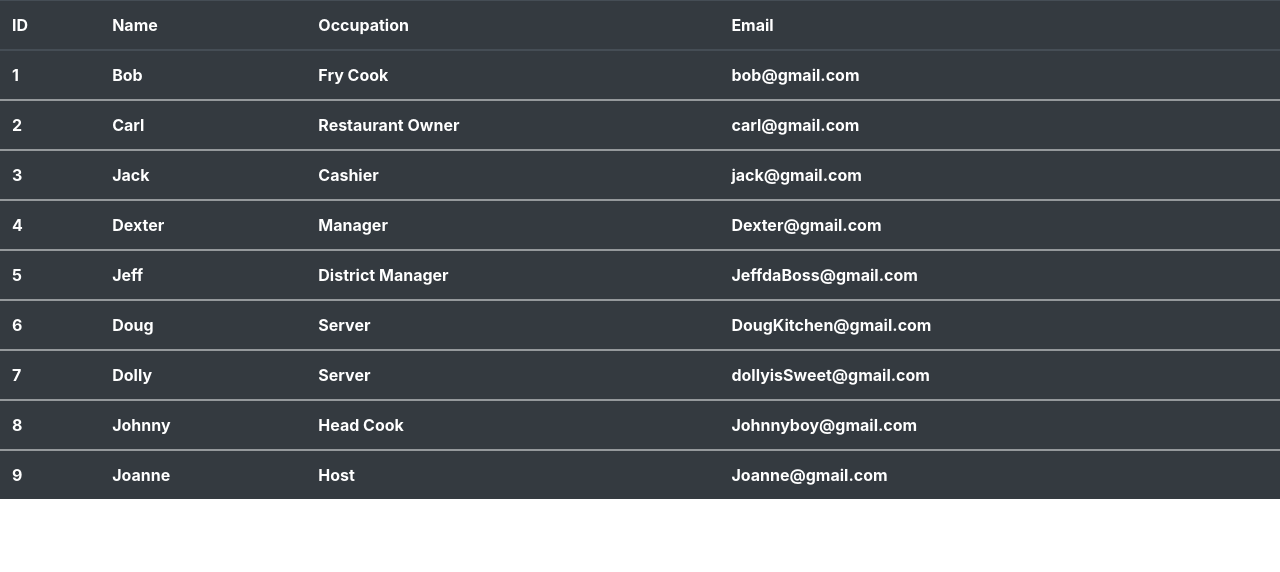
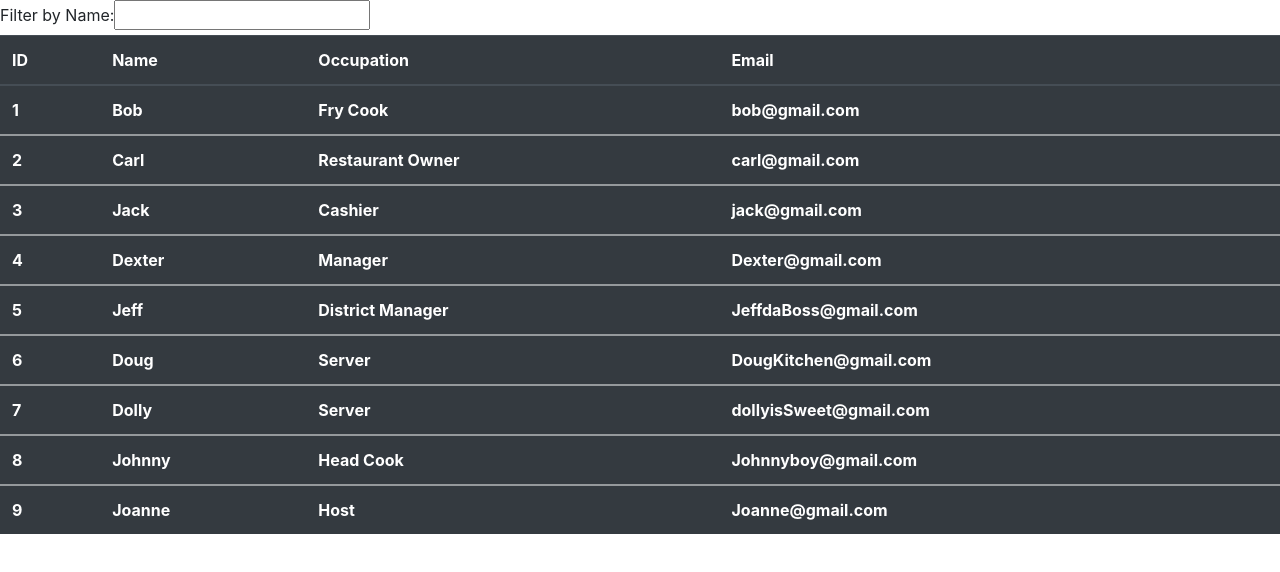
Before and after one commit to Moon-Ingenium/Employee-Directory, a React (Create React App) app in the folder employee-directory/: page / in a window 1280 px wide. Shown: the top 572 px of the page. Built offline with nearby package versions, Linux system fonts and the light colour scheme.

Commit message:
filter wip

```diff
--- a/employee-directory/src/App.js
+++ b/employee-directory/src/App.js
@@ -2,33 +2,40 @@ import React, { Component } from "react";
 import Table from "./components/Table";
 import Row from "./components/Row";
 import employees from "./employees.json";
+import FilterForm from "./components/FilterForm";
 
 class App extends Component {
   state = {
-    employees
-  };
-  // filter
-  employeeName = name => {
-    const employees = this.state.employees.filter(employee => employee.name);
-
-    this.setState({ employees });
+    employees,
+    name: '',
+    filteredEmployees: [...employees]
   };
 
+  handleChange = (e) => {
+    this.setState({
+      name: e.target.value,
+      filteredEmployees: this.state.employees.filter(employee => employee.name === e.target.value)
+    })
+
+  }
 
   render() {
-    return (
+    const employees = this.state.filteredEmployees || this.state.employees;
+    return (<div>
+      <FilterForm handleChange={this.handleChange} />
       <Table>
-        {this.state.employees.map(employee => (
+        {employees.map(employee => (
           <Row
 
             id={employee.id}
             name={employee.name}
             occupation={employee.occupation}
             location={employee.email}
-              />
-         ))}
+          />
+        ))}
 
       </Table>
+      </div>
     );
   }
 }
--- /dev/null
+++ b/employee-directory/src/components/FilterForm.js
@@ -0,0 +1,21 @@
+import React, { Component } from "react";
+class FilterForm extends Component {
+     state = {
+        name: ""
+      }
+
+
+
+      render() {
+        return (
+          <div>
+            <label htmlFor="filter">Filter by Name: </label>
+            <input type="text" id="filter"
+              value={this.state.name}
+              onChange={this.props.handleChange}/>
+          </div>
+          )
+      }
+
+    }
+    export default FilterForm
--- a/employee-directory/src/components/Table.js
+++ b/employee-directory/src/components/Table.js
@@ -6,14 +6,14 @@ function Table(props) {
             <thead>
 
                 <tr>
-                    <th scope ="col">ID</th>
+                    <th scope="col">ID</th>
                     <th scope="col">Name</th>
                     <th scope="col">Occupation</th>
                     <th scope="col">Email</th>
 
                 </tr>
             </thead>
-                {props.children}
+            {props.children}
         </table>
     );
 }
```
Also changed, not shown: employee-directory/src/components/Row.js (+4 -4 lines), employee-directory/src/components/Container.js (added).
